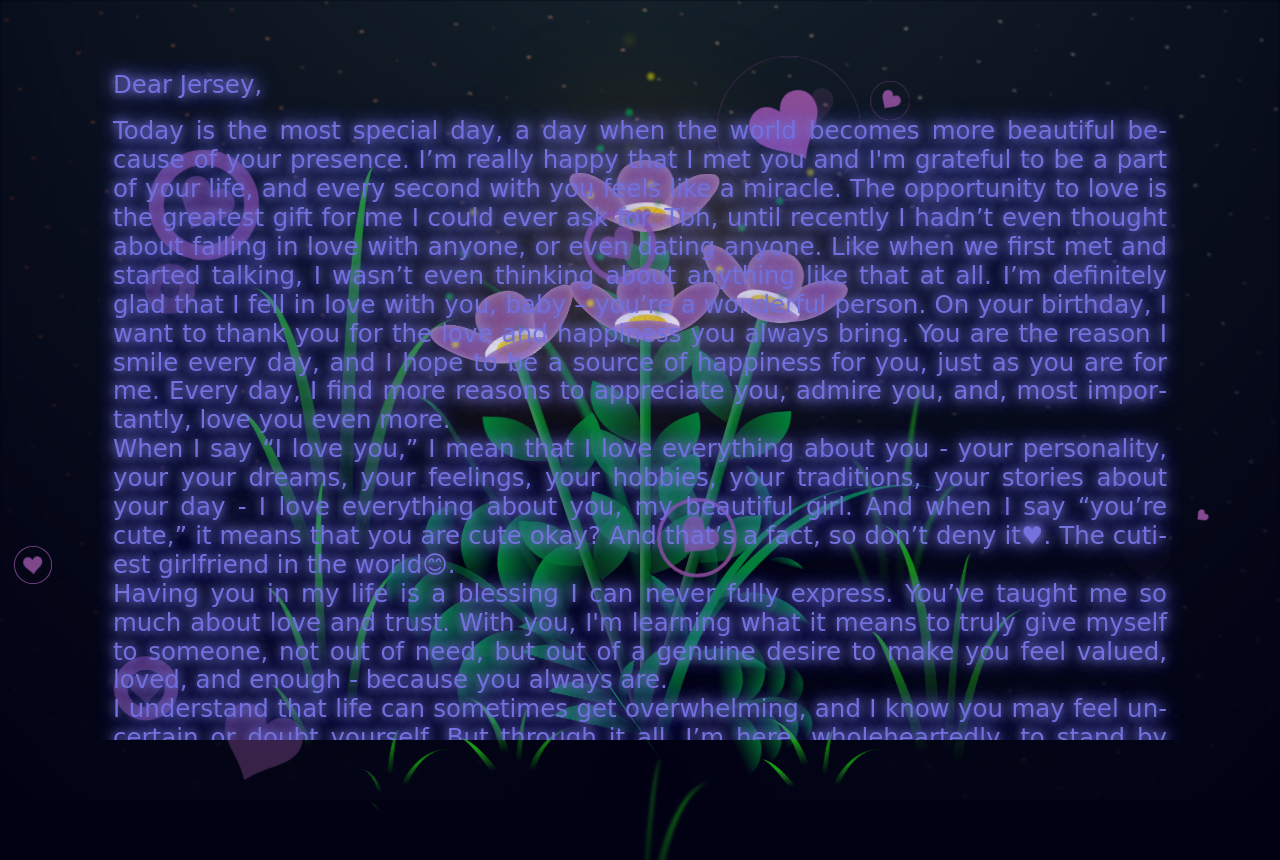
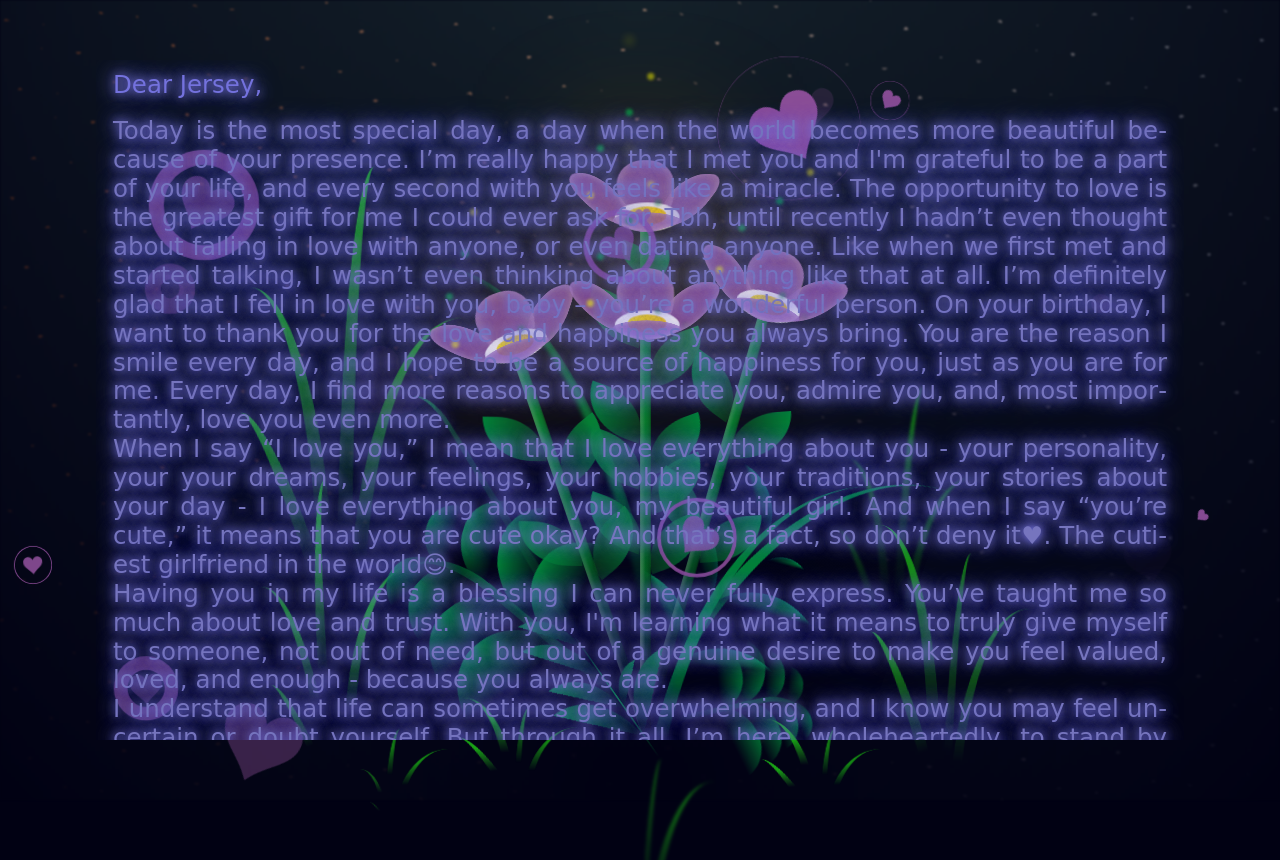
Before and after one commit to agustd-st/agustd-st.github.io, a plain HTML site: page index.html in a window 1280 px wide. Shown: the top 860 px of the page. Drawn offline with Linux system fonts and the light colour scheme; a script that the page names is missing.

Commit message:
Update style.css

```diff
--- a/style.css
+++ b/style.css
@@ -2066,7 +2066,7 @@ body {
 .message {
   font-family: "Dancing Script", cursive;
   font-size: 1.8rem;
-  color: #7472dd;
+  color: #7675be;
   text-shadow: 0 0 10px #7472dd, 0 0 20px #7472dd, 0 0 30px #7472dd;
   animation: fadeIn 2s ease-in-out 1s forwards, float 3s ease-in-out infinite;
 
```
